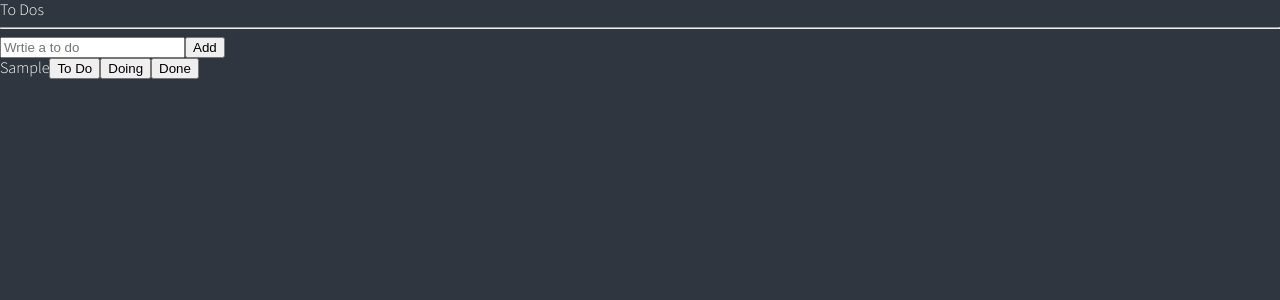
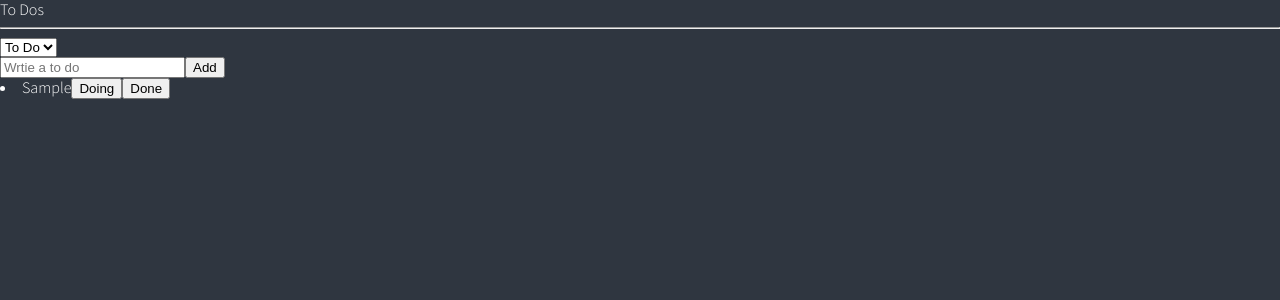
Before and after one commit to jeonga-yeon/todo-list, a React (Create React App) app: page / in a window 1280 px wide. Both pictures are taken after typing "Sample" into the empty fields and a click on the button "Add". Shown: the top 300 px of the page. Built offline with nearby package versions, Linux system fonts and the light colour scheme.

Commit message:
카테고리 나누기

```diff
--- a/src/atoms.tsx
+++ b/src/atoms.tsx
@@ -1,4 +1,9 @@
-import { atom } from "recoil";
+import { atom, selector } from "recoil";
+
+export const categoryState = atom({
+  key: "category",
+  default: "TO_DO",
+});
 
 export interface IToDo {
   text: string;
@@ -10,3 +15,12 @@
   key: "toDo",
   default: [],
 });
+
+export const toDoSelector = selector({
+  key: "toDoSelector",
+  get: ({ get }) => {
+    const toDos = get(toDoState);
+    const category = get(categoryState);
+    return toDos.filter((toDo) => toDo.category === category);
+  },
+});
--- a/src/components/ToDo.tsx
+++ b/src/components/ToDo.tsx
@@ -1,12 +1,41 @@
-import { IToDo } from "../atoms";
+import React from "react";
+import { useSetRecoilState } from "recoil";
+import { IToDo, toDoState } from "../atoms";
 
-function ToDo({ text }: IToDo) {
+function ToDo({ text, category, id }: IToDo) {
+  const setToDos = useSetRecoilState(toDoState);
+  const onClick = (event: React.MouseEvent<HTMLButtonElement>) => {
+    const {
+      currentTarget: { name },
+    } = event;
+    setToDos((oldToDos) => {
+      const positionIndex = oldToDos.findIndex((toDo) => toDo.id === id);
+      const newToDo = { text, id, category: name as any };
+      return [
+        ...oldToDos.slice(0, positionIndex),
+        newToDo,
+        ...oldToDos.slice(positionIndex + 1),
+      ];
+    });
+  };
   return (
     <li>
       <span>{text}</span>
-      <button>To Do</button>
-      <button>Doing</button>
-      <button>Done</button>
+      {category !== "TO_DO" && (
+        <button name="TO_DO" onClick={onClick}>
+          To Do
+        </button>
+      )}
+      {category !== "DOING" && (
+        <button name="DOING" onClick={onClick}>
+          Doing
+        </button>
+      )}
+      {category !== "DONE" && (
+        <button name="DONE" onClick={onClick}>
+          Done
+        </button>
+      )}
     </li>
   );
 }
--- a/src/components/ToDoList.tsx
+++ b/src/components/ToDoList.tsx
@@ -1,20 +1,28 @@
-import { useRecoilValue } from "recoil";
-import { toDoState } from "../atoms";
+import React from "react";
+import { useRecoilState, useRecoilValue } from "recoil";
+import { categoryState, toDoSelector, toDoState } from "../atoms";
 import CreateToDo from "./CreateToDo";
 import ToDo from "./ToDo";
 
 function ToDoList() {
-  const toDos = useRecoilValue(toDoState);
+  const toDos = useRecoilValue(toDoSelector);
+  const [category, setCategory] = useRecoilState(categoryState);
+  const onInput = (event: React.FormEvent<HTMLSelectElement>) => {
+    setCategory(event.currentTarget.value);
+  };
   return (
     <div>
       <h1>To Dos</h1>
       <hr />
+      <select value={category} onInput={onInput}>
+        <option value="TO_DO">To Do</option>
+        <option value="DOING">Doing</option>
+        <option value="DONE">Done</option>
+      </select>
       <CreateToDo />
-      <ul>
-        {toDos.map((toDo) => (
-          <ToDo key={toDo.id} {...toDo} />
-        ))}
-      </ul>
+      {toDos.map((toDo) => (
+        <ToDo key={toDo.id} {...toDo} />
+      ))}
     </div>
   );
 }
```
